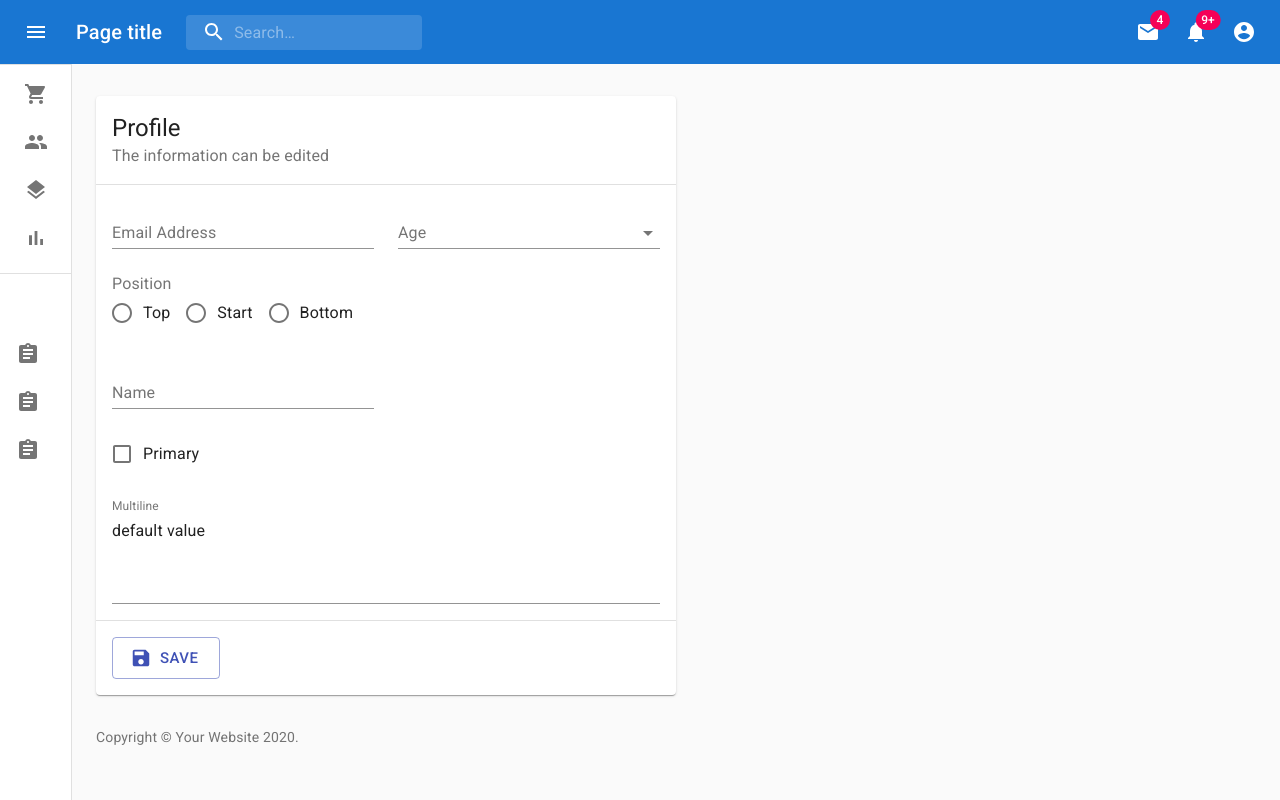
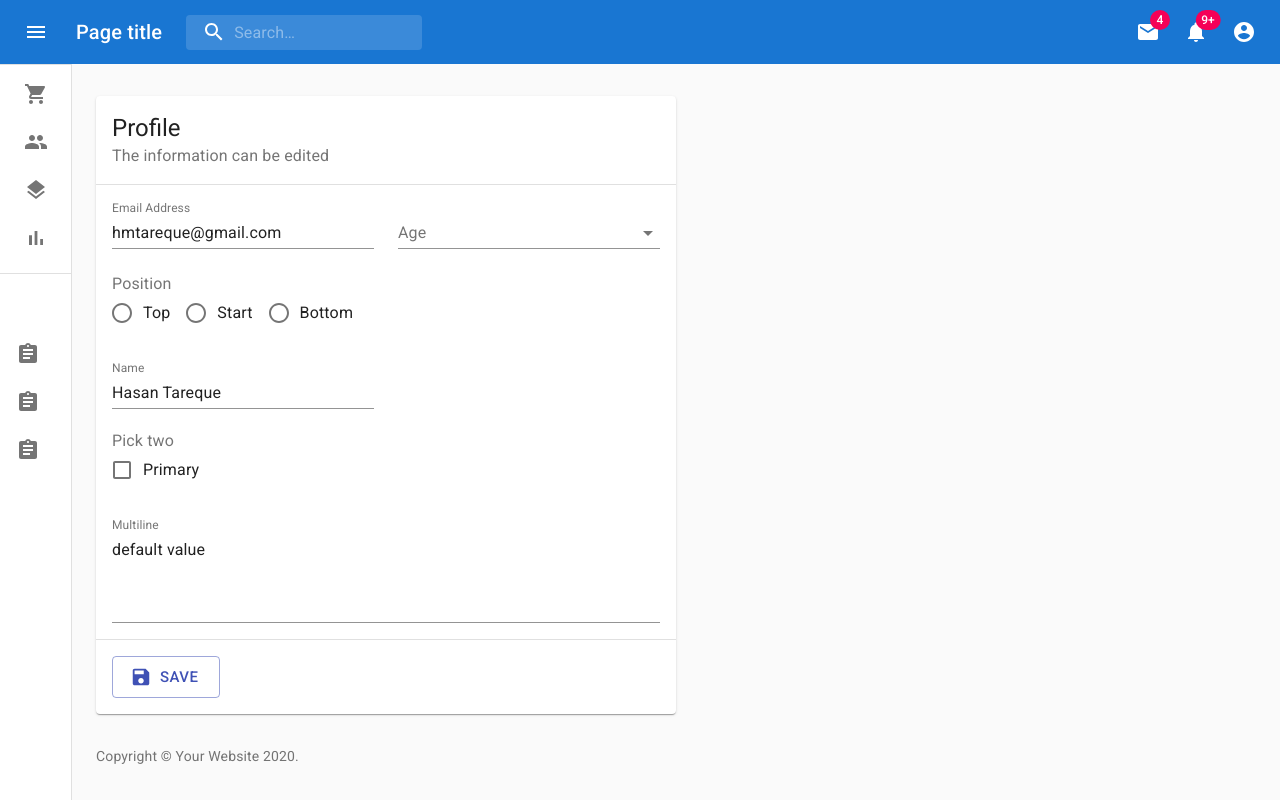
Before and after one commit to hmtareque/sleekie, a React (Create React App) app: page / in a window 1280 px wide. Built offline with nearby package versions, Linux system fonts and the light colour scheme.

Commit message:
redirect test added

```diff
--- a/src/components/Dashboard.js
+++ b/src/components/Dashboard.js
@@ -403,7 +403,7 @@ export default function Dashboard() {
 
         <Grid item xs={12} md={6}>
 
-            <SignupForm />
+            <SignupForm person={{ name: 'Hasan Tareque', email: 'hmtareque@gmail.com' }}/>
 
         </Grid>
 
--- a/src/components/forms/signup.form.js
+++ b/src/components/forms/signup.form.js
@@ -1,5 +1,6 @@
 import React, { useRef } from 'react';
 import { Formik, Form, ErrorMessage } from 'formik';
+import { useHistory } from "react-router-dom";
 import { styled } from '@material-ui/core/styles';
 import * as Yup from 'yup';
 
@@ -140,11 +141,7 @@ const useStyles = makeStyles((theme) => ({
   selectEmpty: {
     marginTop: theme.spacing(2),
   },
-
 }));
-
-
-
 
 
 const SignupSchema = Yup.object().shape({
@@ -160,21 +157,21 @@ const SignupSchema = Yup.object().shape({
 
     position: Yup.string()
     .required('Required'),
+    checked: Yup.boolean()
+    .required('Please check')
 });
 
-const SignupForm = () => {
+const SignupForm = ({ person }) => {
 
   const classes = useStyles();
   const [loading, setLoading] = React.useState(false);
   const [success, setSuccess] = React.useState(false);
-  //const [age, setSelect] = React.useState('');
-
   const [open, setOpen] = React.useState(false);
 
+  const history = useHistory();
 
 
-
-
+  console.log('rendered');
 
   return (
 
@@ -186,12 +183,12 @@ const SignupForm = () => {
 
       <Formik
         initialValues={{
-          name: '',
-          email: '',
+          name: person.name,
+          email: person.email,
           age: '',
           position: '',
           checked: false,
-          multiline: 'default value'
+          multiline: 'default value',
         }}
         validationSchema={SignupSchema}
         onSubmit={(values, actions) => {
@@ -207,6 +204,8 @@ const SignupForm = () => {
             setSuccess(true);
             setLoading(false);
             setOpen(false);
+
+            history.push('/table');
 
 
           }, 5000);
@@ -334,6 +333,10 @@ const SignupForm = () => {
 
 
                   <Grid item md={12}>
+                  <FormControl error={errors.checked && touched.checked ? true : false} component="fieldset">
+
+
+                  <FormLabel component="legend">Pick two</FormLabel>
                     <FormControlLabel
                       control={
                         <Checkbox
@@ -345,6 +348,8 @@ const SignupForm = () => {
                       }
                       label="Primary"
                     />
+                  <FormHelperText>{ errors.checked }</FormHelperText>
+                    </FormControl>
                   </Grid>
 
 
@@ -359,6 +364,8 @@ const SignupForm = () => {
           rows={4}
 
           value={values.multiline}
+          onChange={handleChange}
+                          onBlur={handleBlur}
         />
 
 
--- a/src/components/tables/full.table.js
+++ b/src/components/tables/full.table.js
@@ -2,6 +2,9 @@ import React from 'react';
 import MaterialTable from 'material-table';
 
 export default function MaterialTableDemo() {
+
+  const inputRef = React.createRef();
+
   const [state, setState] = React.useState({
     columns: [
       { title: 'Name', field: 'name' },
@@ -25,6 +28,7 @@ export default function MaterialTableDemo() {
   });
 
   return (
+    <div>
     <MaterialTable
       title="Editable Example"
       columns={state.columns}
@@ -67,5 +71,6 @@ export default function MaterialTableDemo() {
           }),
       }}
     />
+    </div>
   );
 }
--- a/src/index.js
+++ b/src/index.js
@@ -6,11 +6,11 @@ import App from './App';
 import * as serviceWorker from './serviceWorker';
 
 ReactDOM.render(
- // <React.StrictMode>
+  <React.StrictMode>
     <BrowserRouter>
       <App />
-    </BrowserRouter>,
-//  </React.StrictMode>,
+    </BrowserRouter>
+  </React.StrictMode>,
   document.getElementById('root')
 );
 
```
